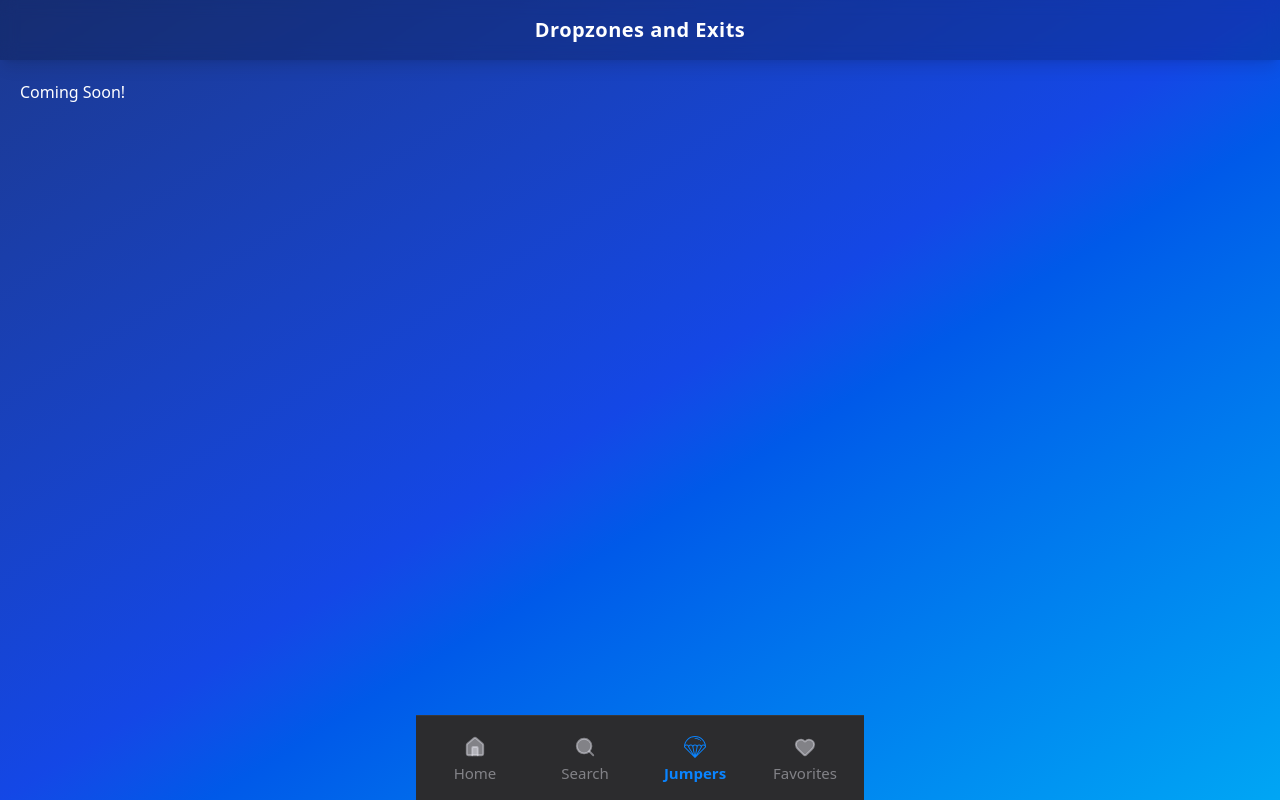
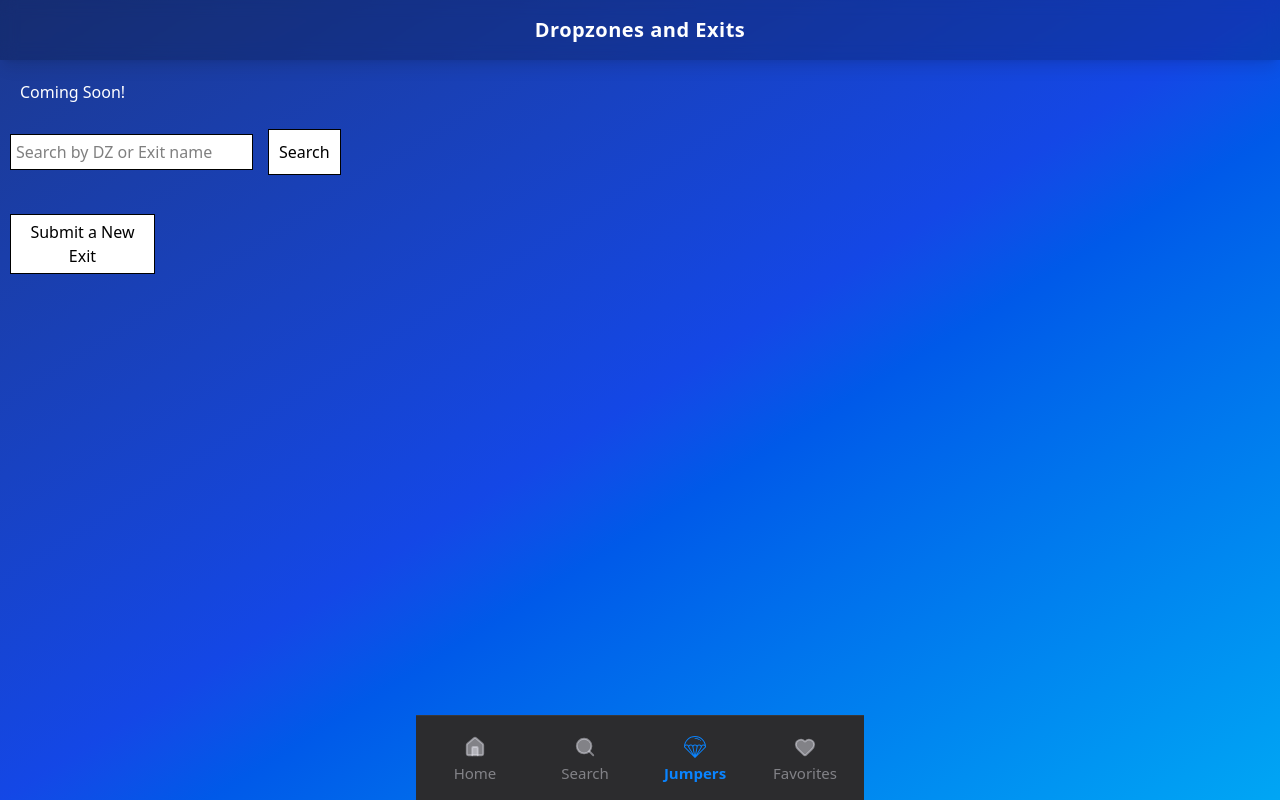
Before and after one commit to poloblue1357/weatherapp, a React (Vite) app in the folder frontend/: page /exits in a window 1280 px wide. Built offline with nearby package versions, Linux system fonts and the light colour scheme.

Commit message:
working on exits

```diff
--- a/frontend/src/api/weatherAPI.jsx
+++ b/frontend/src/api/weatherAPI.jsx
@@ -10,9 +10,9 @@ export const fetchWeatherData = async (location) => {
     try {
         const response = await fetch(url)
         if (!response.ok) {
-        const errText = await response.text()
-        console.error('API error response:', errText)
-        throw new Error(`HTTP ${response.status}: ${errText}`)
+            const errText = await response.text()
+            console.error('API error response:', errText)
+            throw new Error(`HTTP ${response.status}: ${errText}`)
         }
         const jsonData = await response.json()
         return jsonData
--- a/frontend/src/components/GeoSearch.jsx
+++ b/frontend/src/components/GeoSearch.jsx
@@ -41,7 +41,7 @@ const GeoSearch = forwardRef(({ location, setLocation, geoSearch, setGeoSearch,
             } finally {
                 if (!cancelled) setLoading(false);
             }
-        }, 300);
+        }, 150);
 
         return () => {
             cancelled = true;
--- a/frontend/src/pages/Exits.jsx
+++ b/frontend/src/pages/Exits.jsx
@@ -2,21 +2,72 @@ import NavBar from "../components/NavBar";
 import Header from "../components/Header"
 import WeatherCard from "../components/WeatherCard";
 import Forecast from "../components/Forecast";
+import { useState } from 'react'
 // upload new exits
 // input field + form for submitting new exit
 // only need to save lat/lon and name on backend
 // search bar - browse known exits
 function Exits() {
 
+    const [searchInput, setSearchInput] = useState('')
+    const [showForm, setShowForm] = useState(false)
 
+    const handleChange = (e) => {
+        const value = e.target.value
+        setSearchInput(value)
+        console.log(searchInput)
+    }
+    const search = () => {
+        console.log('Search Input: ', searchInput)
+    }
+    const changeShowForm = () => {
+        setShowForm(prev => !prev)
+        console.log(showForm)
+    }
 
     return (
         <div className="min-h-screen bg-gradient-to-br from-blue-900 via-blue-700 to-sky-500">
             <Header title="Dropzones and Exits" showBackButton={false} />
             <h1 className="m-5 text-white">Coming Soon!</h1>
 
-
-
+            <input
+                style={{background: 'white', border: '1px solid black', margin: "10px", padding: '5px'}}
+                placeholder="Search by DZ or Exit name"
+                onChange={handleChange}
+                value={searchInput}
+            >
+            </input>
+            <button
+                style={{padding: '10px', border: '1px solid black', margin: '5px', background: 'white'}}
+                onSubmit={search}
+            >Search
+            </button>
+            <br />
+            <br />
+            <button
+                style={{background: 'white', border: '1px solid black', margin: "10px", padding: '5px', width: '145px'}}
+                onClick={changeShowForm}
+            >{showForm ? 'Hide Form' : 'Submit a New Exit'}
+            </button>
+            {showForm &&
+                <form>
+                    <input
+                        placeholder="Exit Name"
+                        style={{padding: '10px', border: '1px solid black', margin: '5px', background: 'white'}}
+                    ></input>
+                    <input
+                        placeholder="Latitude"
+                        style={{padding: '10px', border: '1px solid black', margin: '5px', background: 'white'}}
+                    ></input>
+                    <input
+                        placeholder="Longitude"
+                        style={{padding: '10px', border: '1px solid black', margin: '5px', background: 'white'}}
+                    ></input>
+                    <button
+                        style={{padding: '10px', border: '1px solid black', margin: '5px', background: 'white'}}
+                    >Submit</button>
+                </form>
+            }
             <NavBar currentPage="exits"/>
         </div>
     )
```
